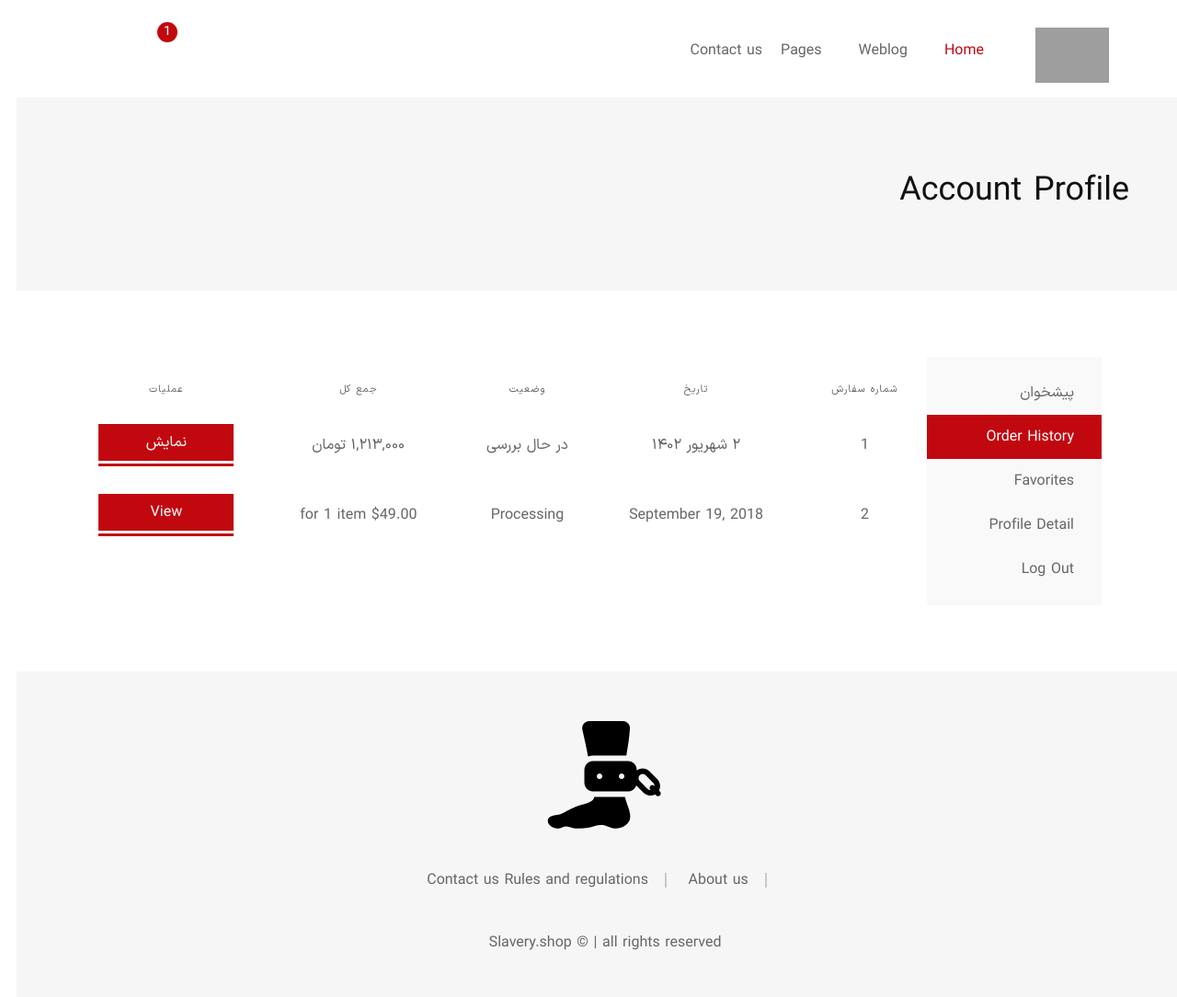
After one commit to AminSanaiefar/online-shop, a Django app: template accounts/templates/accounts/account_detail.html in a window 1280 px wide, after a click on "Order History". The commit adds this page. Shown: the whole page at 92% size. Run offline with Django 4.2, Linux system fonts and the light colour scheme; the template is opened without the code that fills it: most values are stand-ins (such as "Sample title", 1, 10 or a date in 2020); grey boxes marked "Sample" are stand-in pictures; some libraries are stand-ins or nearby versions; some web fonts are replaced; grey boxes are pictures that could not be loaded.

Commit message:
implement wishlist

```diff
--- a/accounts/models.py
+++ b/accounts/models.py
@@ -1,7 +1,10 @@
 from django.db import models
 from django.contrib.auth.models import AbstractUser
+
 import os
 from uuid import uuid4
+
+from products.models import Product
 
 
 def user_profile_picture_upload(instance, filename):
--- /dev/null
+++ b/accounts/templates/accounts/account_detail.html
@@ -0,0 +1,180 @@
+{% extends '_base.html' %}
+{% load crispy_forms_filters %}
+{% load i18n %}
+{% block title %}{% trans 'Account' %}{% endblock %}
+
+{% block content %}
+<div class="wrapper">
+    <!-- Breadcrumb area Start -->
+    <div class="breadcrumb-area bg-color ptb--90" data-bg-color="#f6f6f6">
+        <div class="container">
+            <div class="row">
+                <div class="col-12">
+                    <div class="d-flex justify-content-between align-items-center flex-sm-row flex-column">
+                        <h1 class="page-title">{% trans 'Account Profile' %}</h1>
+                    </div>
+                </div>
+            </div>
+        </div>
+    </div>
+    <!-- Breadcrumb area End -->
+
+    <!-- Main Content Wrapper Start -->
+    <div class="main-content-wrapper">
+        <div class="page-content-inner ptb--80">
+            <div class="container">
+                <div class="row">
+                    <div class="col-12">
+                        <div class="user-dashboard-tab flex-column flex-md-row">
+                            <div class="user-dashboard-tab__head nav flex-md-column" role="tablist" aria-orientation="vertical">
+                                <a class="nav-link active" data-toggle="pill" role="tab" href="#dashboard" aria-controls="dashboard" aria-selected="true">پیشخوان</a>
+                                <a class="nav-link" data-toggle="pill" role="tab" href="#orders" aria-controls="orders" aria-selected="true">{% trans 'Order History' %}</a>
+                                <a class="nav-link" data-toggle="pill" role="tab" href="#addresses" aria-controls="addresses" aria-selected="true">{% trans 'Favorites' %}</a>
+                                <a class="nav-link" data-toggle="pill" role="tab" href="#accountdetails" aria-controls="accountdetails" aria-selected="true">{% trans 'Profile Detail' %}</a>
+                                <a class="nav-link" href="{% url 'account_logout' %}">{% trans 'Log Out' %}</a>
+                            </div>
+                            <div class="user-dashboard-tab__content tab-content p-4">
+                                <div class="tab-pane fade show active" id="dashboard">
+                                    <p>{% trans 'hello' %} <strong>{% if user.is_authenticated %}{{ user.username }}{% endif %}</strong></p>
+                                    <p>{% translate 'In this menu you can see details of your account.' %}</p>
+                                </div>
+                                <div class="tab-pane fade" id="orders">
+                                    <div class="message-box mb--30 d-none">
+                                        <p><i class="fa fa-check-circle"></i>هنوز سفارشی ثبت نشده است.</p>
+                                        <a href="shop-sidebar.html">رفتن به فروشگاه</a>
+                                    </div>
+                                    <div class="table-content table-responsive">
+                                        <table class="table text-center">
+                                            <thead>
+                                                <tr>
+                                                    <th>شماره سفارش</th>
+                                                    <th>تاریخ</th>
+                                                    <th>وضعیت</th>
+                                                    <th>جمع کل</th>
+                                                    <th>عملیات</th>
+                                                </tr>
+                                            </thead>
+                                            <tbody>
+                                                <tr>
+                                                    <td>1</td>
+                                                    <td class="wide-column">۲ شهریور ۱۴۰۲</td>
+                                                    <td>در حال بررسی</td>
+                                                    <td class="wide-column">۱,۲۱۳,۰۰۰ تومان</td>
+                                                    <td><a href="product-details.html" class="btn btn-small btn-bg-red btn-color-white btn-hover-2">نمایش</a></td>
+                                                </tr>
+                                                <tr>
+                                                    <td>2</td>
+                                                    <td class="wide-column">September 19, 2018</td>
+                                                    <td>Processing</td>
+                                                    <td class="wide-column">$49.00 for 1 item</td>
+                                                    <td><a href="product-details.html" class="btn btn-small btn-bg-red btn-color-white btn-hover-2">View</a></td>
+                                                </tr>
+                                            </tbody>
+                                        </table>
+                                    </div>
+                                </div>
+                                <div class="tab-pane fade" id="addresses">
+                                    <div class="message-box mb--30 d-none">
+                                        <p><i class="fa fa-check-circle"></i>هنوز سفارشی ثبت نشده است.</p>
+                                        <a href="shop-sidebar.html">رفتن به فروشگاه</a>
+                                    </div>
+                                    <div class="table-content table-responsive">
+                                        <table class="table text-center" id="liked">
+                                            <thead>
+                                                <tr>
+                                                    <th>{% trans 'product name' %}</th>
+                                                    <th>{% trans 'date added' %}</th>
+                                                    <th>{% trans 'operation' %}</th>
+                                                </tr>
+                                            </thead>
+                                            <tbody>
+                                            {% for favorite in user.favorites.all %}
+                                                <tr>
+                                                    <td>{{ favorite.product }}</td>
+                                                    <td class="wide-column">{{ favorite.created_date }}</td>
+                                                    <td><a href="{{ favorite.product.get_absolute_url }}" class="btn btn-small btn-bg-red btn-color-white btn-hover-2">{% trans 'Show' %}</a></td>
+                                                </tr>
+                                            {% endfor %}
+                                            </tbody>
+                                        </table>
+                                    </div>
+                                </div>
+                                <div class="tab-pane fade" id="accountdetails">
+                                    <form action="#" class="form form--account">
+                                        <div class="row grid-space-30 mb--20">
+                                            <div class="col-md-6 mb-sm--20">
+                                                <div class="form__group">
+                                                    <label class="form__label form__label--2" for="f_name">نام <span class="required">*</span></label>
+                                                    <input type="text" name="f_name" id="f_name" class="form__input">
+                                                </div>
+                                            </div>
+                                            <div class="col-md-6">
+                                                <div class="form__group">
+                                                    <label class="form__label form__label--2" for="l_name">نام خانوادگی <span class="required">*</span></label>
+                                                    <input type="text" name="l_name" id="l_name" class="form__input">
+                                                </div>
+                                            </div>
+                                        </div>
+                                        <div class="row mb--20">
+                                            <div class="col-12">
+                                                <div class="form__group">
+                                                    <label class="form__label form__label--2" for="d_name">نام نمایشی <span class="required">*</span></label>
+                                                    <input type="text" name="d_name" id="d_name" class="form__input">
+                                                    <span class="suggestion"><em>این نام نمایشی فقط برای نظرات شما استفاده میشود.</em></span>
+                                                </div>
+                                            </div>
+                                        </div>
+                                        <div class="row mb--20">
+                                            <div class="col-12">
+                                                <div class="form__group">
+                                                    <label class="form__label form__label--2" for="email">ایمیل <span class="required">*</span></label>
+                                                    <input type="email" name="email" id="email" class="form__input">
+                                                </div>
+                                            </div>
+                                        </div>
+                                        <fieldset class="form__fieldset mb--20">
+                                            <legend class="form__legend">تغییر پسورد</legend>
+                                            <div class="row mb--20">
+                                                <div class="col-12">
+                                                    <div class="form__group">
+                                                        <label class="form__label form__label--2" for="cur_pass">پسورد فعلی (اگر نمیخواهید پسورد خود را عوض کنید این بخش را خالی بگذارید)</label>
+                                                        <input type="password" name="cur_pass" id="cur_pass" class="form__input">
+                                                    </div>
+                                                </div>
+                                            </div>
+                                            <div class="row mb--20">
+                                                <div class="col-12">
+                                                    <div class="form__group">
+                                                        <label class="form__label form__label--2" for="new_pass">پسورد جدید (اگر نمیخواهید پسورد خود را عوض کنید این بخش را خالی بگذارید)</label>
+                                                        <input type="password" name="new_pass" id="new_pass" class="form__input">
+                                                    </div>
+                                                </div>
+                                            </div>
+                                            <div class="row">
+                                                <div class="col-12">
+                                                    <div class="form__group">
+                                                        <label class="form__label form__label--2" for="conf_new_pass">تایید پسورد جدید</label>
+                                                        <input type="password" name="conf_new_pass" id="conf_new_pass" class="form__input">
+                                                    </div>
+                                                </div>
+                                            </div>
+                                        </fieldset>
+                                        <div class="row">
+                                            <div class="col-12">
+                                                <div class="form__group">
+                                                    <input type="submit" value="ذخیره تغییرات" class="btn btn-style-1 btn-submit">
+                                                </div>
+                                            </div>
+                                        </div>
+                                    </form>
+                                </div>
+                            </div>
+                        </div>
+                    </div>
+                </div>
+            </div>
+        </div>
+    </div>
+    <!-- Main Content Wrapper Start -->
+</div>
+{% endblock %}
--- a/cart/views.py
+++ b/cart/views.py
@@ -33,7 +33,6 @@ def add_to_cart_view(request, product_id):
     else:
         messages.error(request, _('Invalid Request'))
         return HttpResponseRedirect(request.META.get('HTTP_REFERER', '/'))
-
     return HttpResponseRedirect(request.META.get('HTTP_REFERER', '/'))
 
 
--- a/config/settings.py
+++ b/config/settings.py
@@ -45,23 +45,24 @@ INSTALLED_APPS = [
     'django.contrib.staticfiles',
     'django.contrib.humanize',
 
+
     # third party apps
+    'allauth',
     'crispy_forms',
     "crispy_bootstrap5",
-    'allauth',
     'allauth.account',
     'rosetta',
     'jalali_date',
     'tinymce',
 
     # local apps
-    'accounts.apps.AccountsConfig',
     'pages.apps.PagesConfig',
     'products.apps.ProductsConfig',
     'cart.apps.CartConfig',
     'persian_trans.apps.PersianTransConfig',
     'orders.apps.OrdersConfig',
     'payment.apps.PaymentConfig',
+    'accounts.apps.AccountsConfig',
 ]
 
 SITE_ID = 1
--- a/config/urls.py
+++ b/config/urls.py
@@ -22,6 +22,7 @@ urlpatterns = [
     path('admin/', admin.site.urls),
     path('', include('pages.urls')),
     path('accounts/', include('allauth.urls')),
+    path('accounts/', include('accounts.urls')),
     path('products/', include('products.urls')),
     path('cart/', include('cart.urls')),
     path('order/', include('orders.urls')),
--- a/products/models.py
+++ b/products/models.py
@@ -80,3 +80,9 @@ class Comment(models.Model):
 
     def __str__(self):
         return f'{self.user}: {" ".join(self.text.split(' ')[:25])}...'
+
+
+class FavoriteProduct(models.Model):
+    user = models.ForeignKey(get_user_model(), on_delete=models.CASCADE, related_name='favorites')
+    product = models.ForeignKey(Product, on_delete=models.CASCADE, related_name='+')
+    created_date = models.DateField(auto_now_add=True)
--- a/products/templates/products/products_list.html
+++ b/products/templates/products/products_list.html
@@ -50,7 +50,7 @@
                                                         </a>
                                                         <div class="ShoppingYar-product-action">
                                                             <div class="product-action d-flex">
-                                                                <a href="wishlist.html" class="action-btn">
+                                                                <a href="{% url 'wishlist-add' product.id %}" class="action-btn">
                                                                     <i class="flaticon flaticon-like"></i>
                                                                 </a>
                                                             </div>
--- a/products/urls.py
+++ b/products/urls.py
@@ -5,4 +5,5 @@ urlpatterns = [
     path('', views.ProductListView.as_view(), name='products-list'),
     path('<int:pk>/', views.ProductDetailView.as_view(), name='product-detail'),
     path('comment/<int:pid>', views.CommentCreateView.as_view(), name='comment-create'),
+    path('addwish/<int:pk>', views.add_to_favorites, name='wishlist-add')
 ]
--- a/templates/_base.html
+++ b/templates/_base.html
@@ -99,7 +99,7 @@
                             </a>
                         </li>
                         <li class="header-toolbar__item user-info">
-                            <a href="my-account.html" class="header-toolbar__btn">
+                            <a href="{% url 'accounts:profile-view' %}" class="header-toolbar__btn">
                                 <i class="flaticon flaticon-user"></i>
                             </a>
                             <ul class="user-info-menu">
```
Also changed, not shown: accounts/urls.py (added, +8 -0 lines), accounts/views.py (+7 -2 lines), products/admin.py (+6 -1 lines), products/views.py (+14 -1 lines), templates/account/login.html (+48 -6 lines), templates/account/logout.html (+14 -7 lines), templates/account/signup.html (+45 -7 lines), accounts/locale/fa/LC_MESSAGES/django.po (added), products/migrations/0009_discount_product_discount_favoriteproduct.py (added), templates/locale/fa/LC_MESSAGES/django.po.
